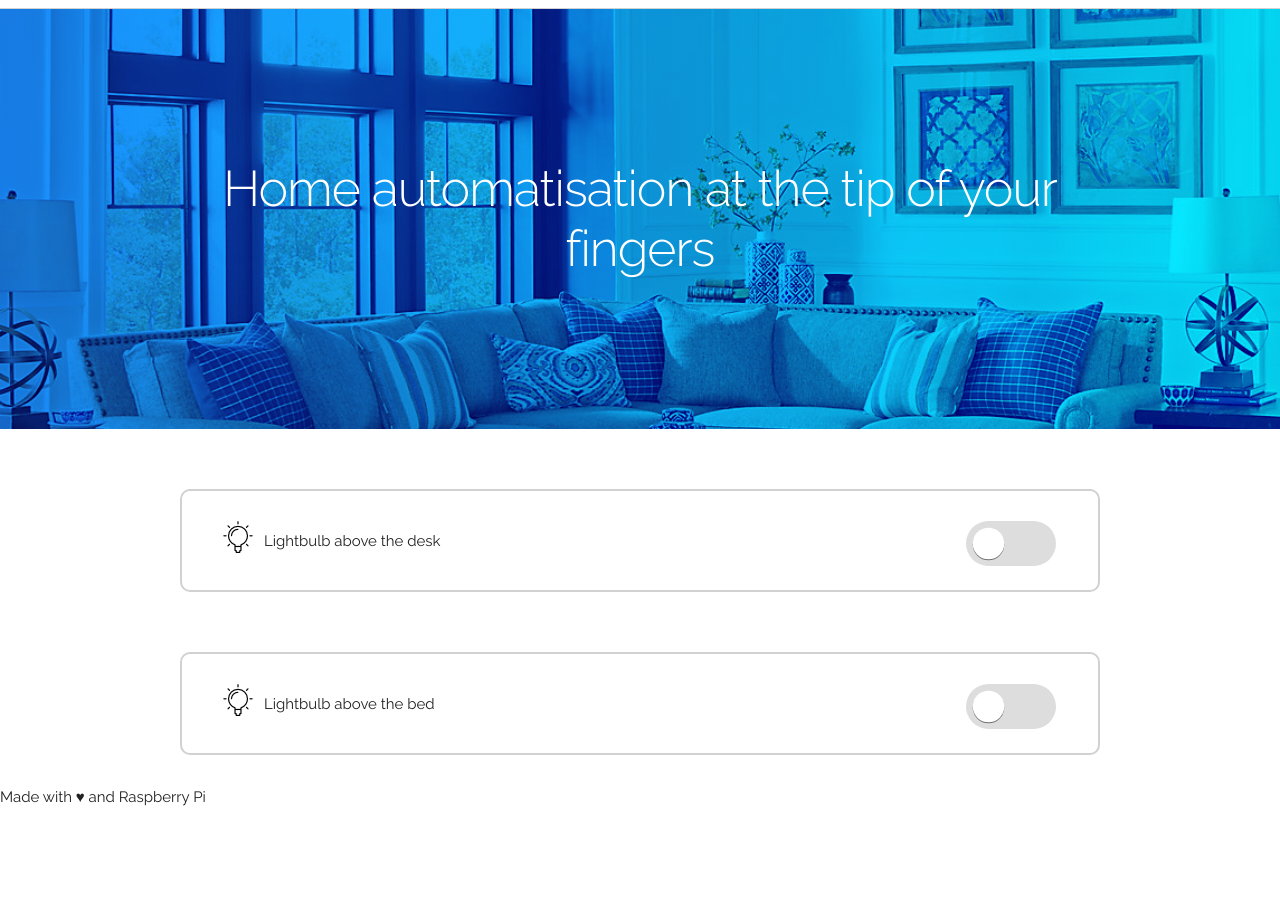
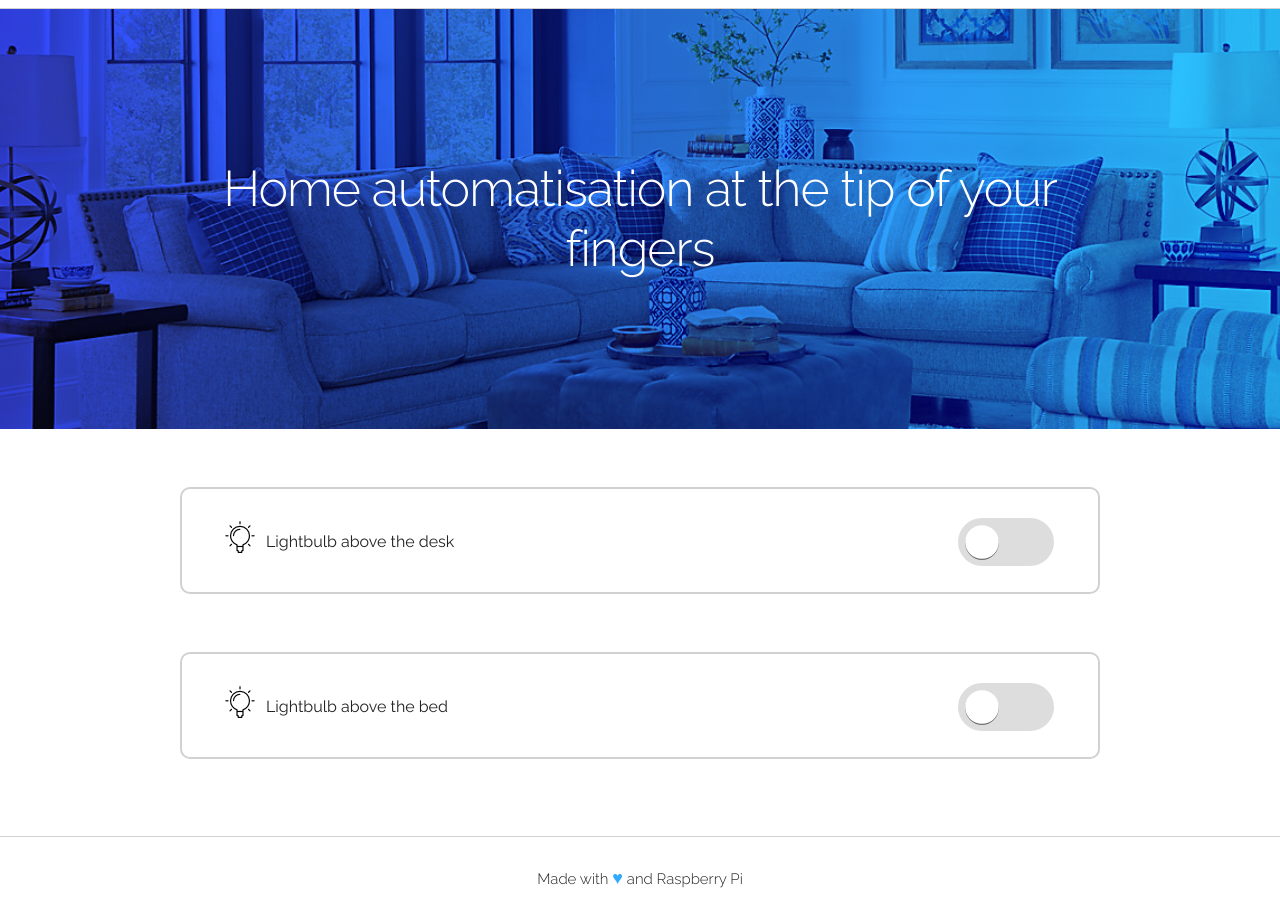
Before and after one commit to KindOfBluee/PiLightbulb, a plain HTML site: page PiCode/www/index_kiper.html in a window 1280 px wide. Shown: the part 52-959 px from the top of the page. Before the commit the page ends 861 px from the top, so only its background shows below. Drawn offline with Linux system fonts and the light colour scheme.

Commit message:
poprawiono responsywność switchów, usunięto błędy

```diff
--- a/PiCode/www/css/main.css
+++ b/PiCode/www/css/main.css
@@ -15,12 +15,12 @@ h1 {
   color: #FFF;
   text-align: center;
 }
-
 header {
-  background: url(/images/background.jpeg), linear-gradient(to right, #0D47A1, #0277BD);
+  background: url(/images/background.jpeg), linear-gradient(to right, #1A237E, #1565C0);
   background-blend-mode: overlay;
   background-repeat: no-repeat;
   background-size: cover;
+  background-position: center;
   padding: 2em 0;
 }
 
@@ -47,7 +47,6 @@ input[type=checkbox].toggle-switch + label {
   float: right;
   width: 3em;
   height: 1.5em;
-
   margin-right: 12px;
   border-radius: 3em;
   background-color: #ddd;
@@ -55,6 +54,7 @@ input[type=checkbox].toggle-switch + label {
   cursor: pointer;
   transition: background-color 0.09s ease-in-out;
   position: relative;
+  margin-top: 8px;
 }
 
 input[type=checkbox].toggle-switch:checked + label {
@@ -81,6 +81,7 @@ input[type=checkbox].toggle-switch:checked + label::after {
   input[type=checkbox].toggle-switch + label {
     width: 4em;
     height: 2em;
+    margin-top: 5px;
   }
   input[type=checkbox].toggle-switch + label::after {
     width: 2em;
@@ -100,6 +101,7 @@ input[type=checkbox].toggle-switch:checked + label::after {
   input[type=checkbox].toggle-switch + label {
     width: 6em;
     height: 3em;
+    margin-top: -3px;
   }
   input[type=checkbox].toggle-switch + label::after {
     width: 3em;
@@ -118,17 +120,21 @@ input[type=checkbox].toggle-switch:checked + label::after {
 }
 @media (min-width: 975px) {
   article {
-    margin-top: 4em;
+    margin-top: 3.6em;
     margin-bottom: 2em;
     padding: 2em;
-    background-position: center;
-}
+    font-size: 16px;
   }
 }
 footer {
   margin-top: 3em;
-  padding: 2em;
+  padding-top: 1.75em;
+  padding-bottom: 1em;
   font-weight: 300;
   border-top: 1px solid #D1D1D1;
   text-align: center;
 }
+.heart {
+  color: #3af;
+  font-size: 120%;
+}
```
